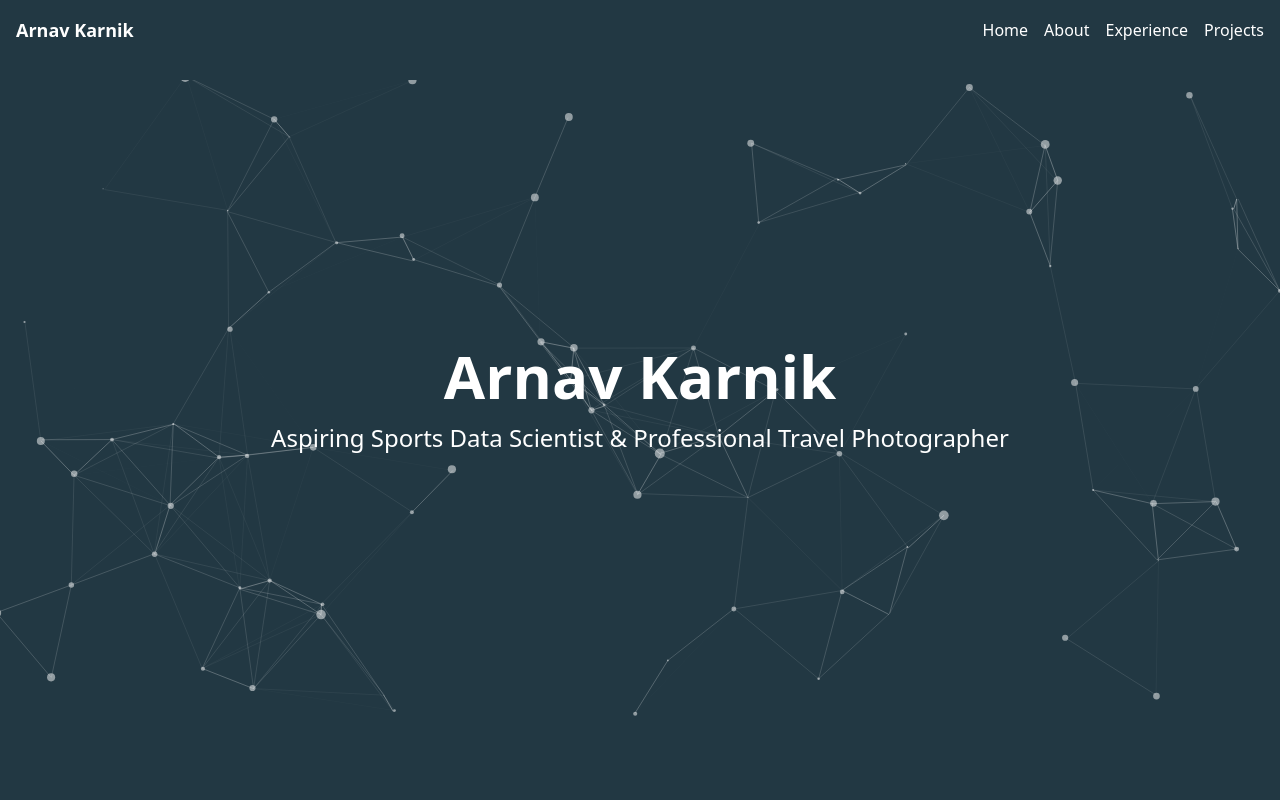
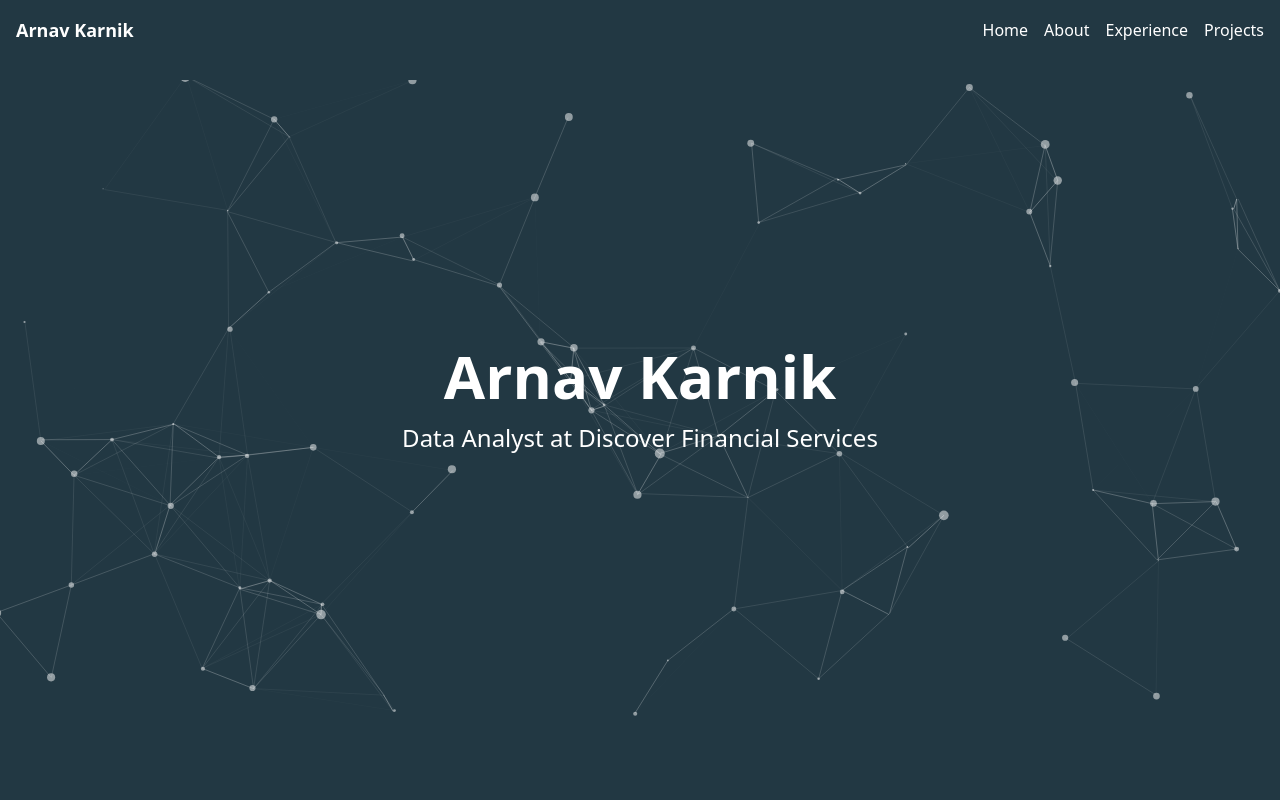
Before and after one commit to arnie12a/arnie12a.github.io, a plain HTML site: page index.html in a window 1280 px wide. Shown: the top 800 px of the page. Drawn offline with nearby package versions, Linux system fonts and the light colour scheme; files whose address does not match are found by name.

Commit message:
changes the title

```diff
--- a/index.html
+++ b/index.html
@@ -66,7 +66,8 @@
     <div class="absolute inset-0 flex items-center justify-center">
         <div class="container mx-auto">
             <h1 class="text-4xl md:text-5xl lg:text-6xl font-bold mb-4">Arnav Karnik</h1>
-            <h3 class="text-lg md:text-xl lg:text-2xl">Aspiring Sports Data Scientist & Professional Travel Photographer</h3>
+            <h3 class="text-lg md:text-xl lg:text-2xl">Data Analyst at Discover Financial Services</h3>
+
             <!-- Add any additional content you want in the hero section -->
         </div>
     </div>
```
